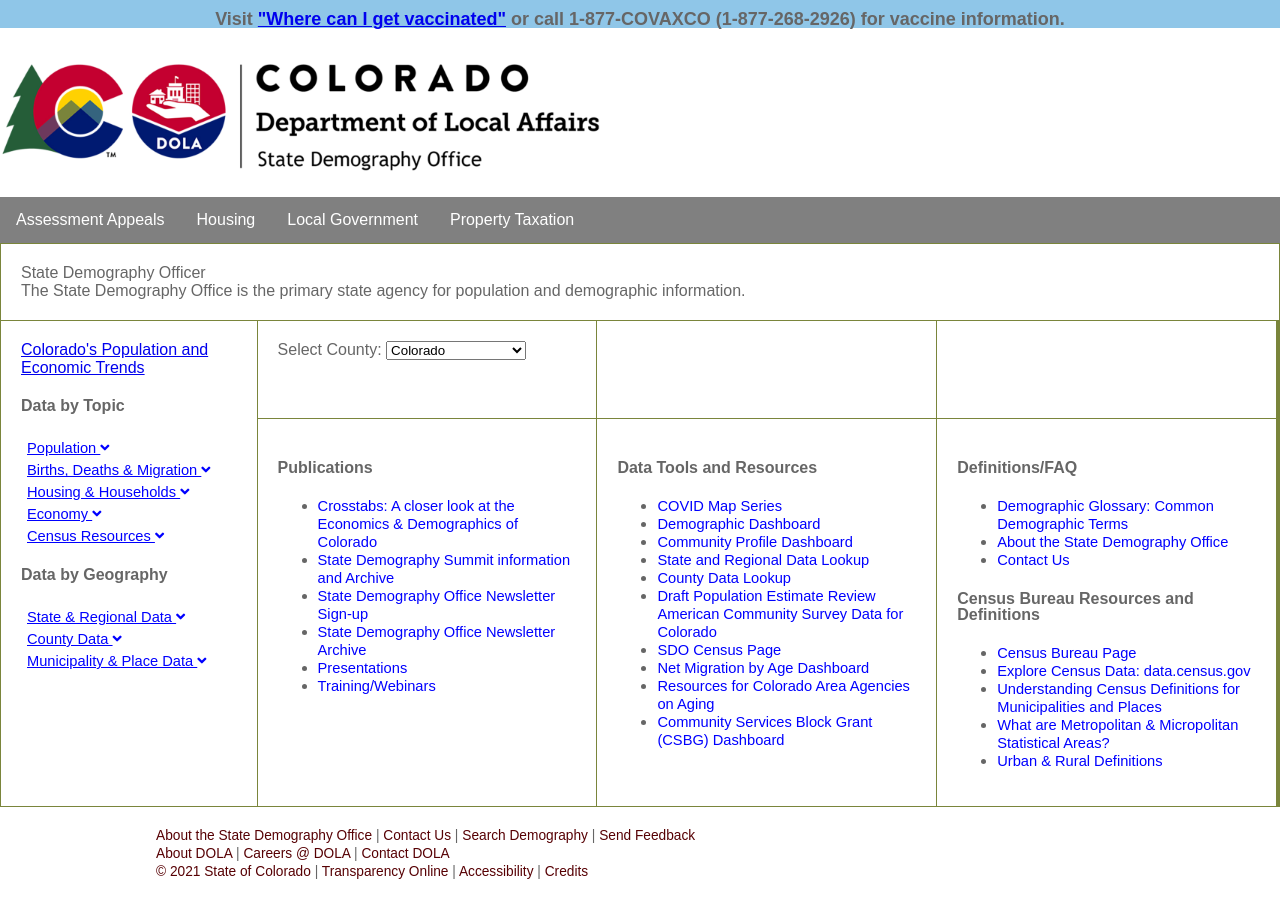
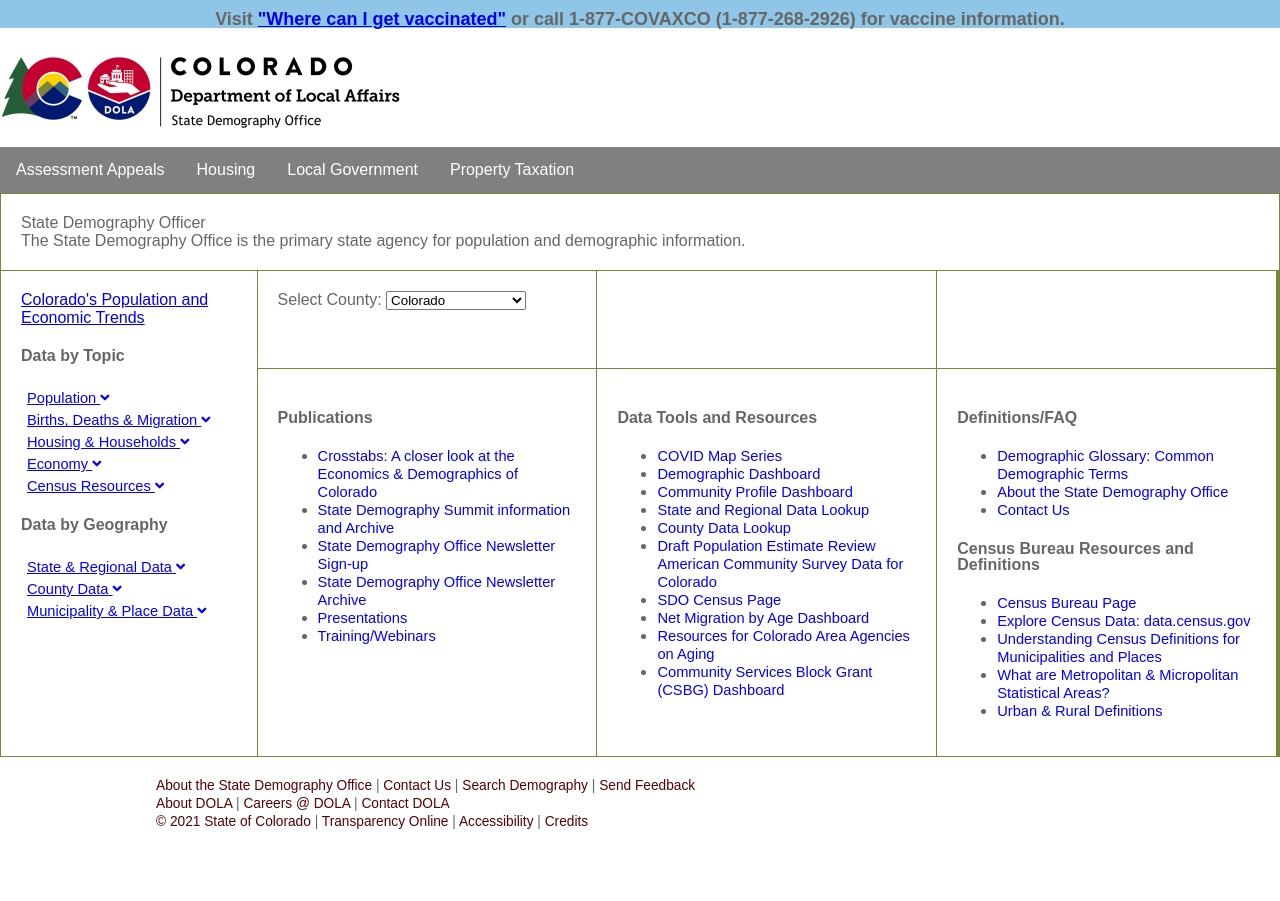
Before and after one commit to TBleess/Website_New, a Jekyll site: the page built from pages/0_Homepage_and_Footer_Links/index.md, in a window 1280 px wide. Built offline with Jekyll 4.4.1, drawn with Linux system fonts in a browser that asks for light colours; nearby versions of some CDN libraries.

Commit message:
Update _header.html

```diff
--- a/_includes/_header.html
+++ b/_includes/_header.html
@@ -3,7 +3,7 @@
 
 <header id="header">
                     <div>
-                    <a href="https://cdola.colorado.gov/"><img src="./assets/img/SDO-1600x400.jpg" alt="Department of Local Affairs Homepage" width="600px" height="150px"></a>
+                    <a href="https://cdola.colorado.gov/"><img class="logoSDO" src="./assets/img/SDO-1600x400.jpg" alt="Department of Local Affairs Homepage"></a>
                     </div>
                     <div id="header-name">
                     <nav id="top-navigation-wrapper" style="display: block;">
```
